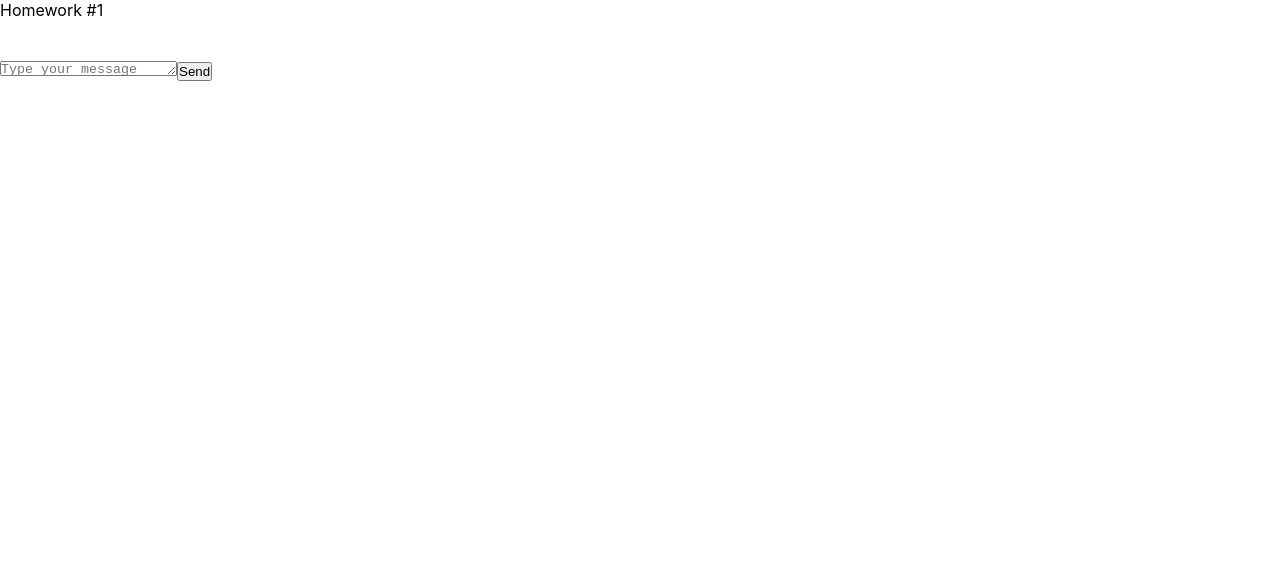
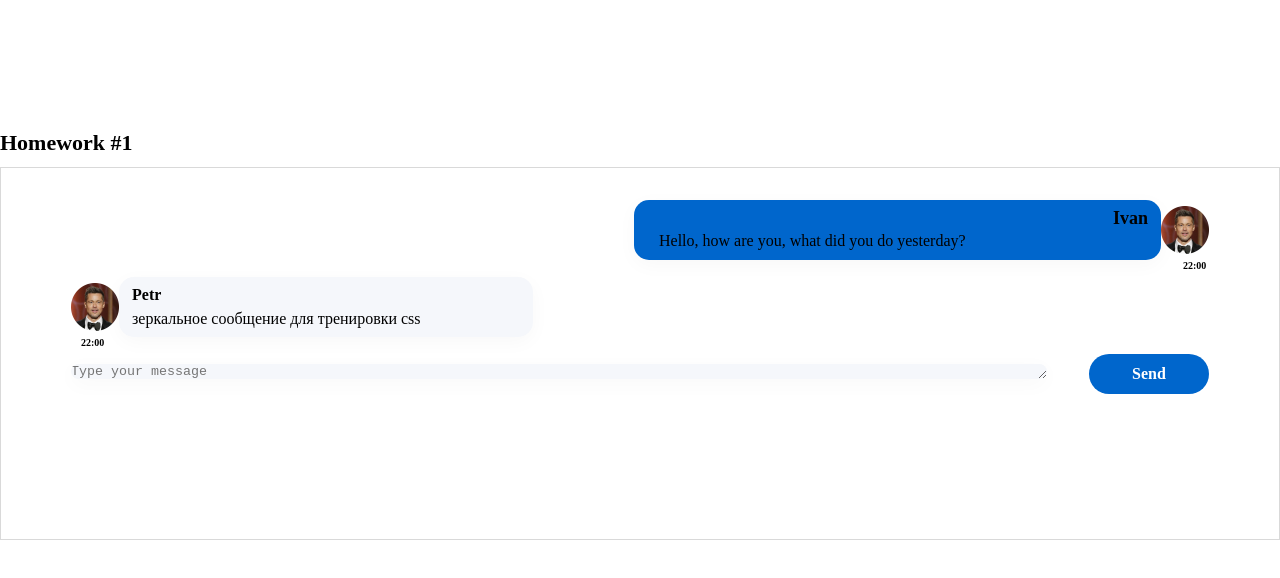
Before and after one commit to KristinOsmakov/HW_Tuesday, a React (Create React App) app: page / in a window 1280 px wide. Shown: the top 578 px of the page. Built offline with nearby package versions, Linux system fonts and the light colour scheme.

Commit message:
Add solution HW1.

```diff
--- a/package.json
+++ b/package.json
@@ -1,6 +1,6 @@
 {
   "name": "hws2",
-  "homepage": "http://IgnatZakalinsky.github.io/hws2",
+  "homepage": "http://KristinOsmakov.github.io/Tuesday_HW",
   "version": "0.1.0",
   "private": true,
   "dependencies": {
--- a/src/s1-main/App.module.css
+++ b/src/s1-main/App.module.css
@@ -3,9 +3,31 @@
 }
 
 .hw {
+    width: 1280px;
+    height: 373px;
+    gap: 0px;
+
+    border: 1px solid #D9D9D9;
+    padding: 32px 70px;
 
 }
 
 .hwTitle {
+    margin-top: 130px;
+    margin-bottom: 10px;
+    width: 165px;
+    height: 27px;
+    top: 131px;
+    left: 70px;
+    gap: 0px;
+    opacity: 0px;
+
+    font-family: Montserrat;
+    font-size: 22px;
+    font-weight: 600;
+    line-height: 26.82px;
+    text-align: left;
+
+    color: #000000;
 
 }
--- a/src/s2-homeworks/hw01/HW1.tsx
+++ b/src/s2-homeworks/hw01/HW1.tsx
@@ -6,25 +6,37 @@ import FriendMessage from './friend-message/FriendMessage'
 import avatar from './avatar.png'
 
 /*
-* 1 - описать тип MessageType
-* 2 - описать тип MessagePropsType в файле Message.tsx
-* 3 - в файле Message.tsx отобразить приходящие данные
-* 4 - выполнить пункты 2, 3 в файле FriendMessage.tsx
+* 1 - описать тип MessageType +
+* 2 - описать тип MessagePropsType в файле Message.tsx +
+* 3 - в файле Message.tsx отобразить приходящие данные +
+* 4 - выполнить пункты 2, 3 в файле FriendMessage.tsx +
 * 5 - сделать стили в соответствии с дизайном
 * */
 
 // нужно создать правильный тип вместо any
-export type MessageType = any
+export type MessageType = {
+    id: number,
+    user: UserPropsType,
+    message: MessagePartPropsType
+}
+export type UserPropsType = {
+    avatar: string,
+    name: string
+}
+export type MessagePartPropsType = {
+    text: string,
+    time: string
+}
 
 // структуру объекта не менять
 export const message0: MessageType = {
     id: 0,
     user: {
         avatar: avatar, // можно менять
-        name: 'Some Name',  // можно менять
+        name: 'Ivan',  // можно менять
     },
     message: {
-        text: 'some textsome textsome textsome textsome textsome textsome text', // можно менять
+        text: 'Hello, how are you, what did you do yesterday?', // можно менять
         time: '22:00', // можно менять
     },
 }
@@ -32,7 +44,7 @@ export const friendMessage0: MessageType = {
     id: 100,
     user: {
         avatar: avatar, // можно менять
-        name: 'Friend Name', // можно менять
+        name: 'Petr', // можно менять
     },
     message: {
         text: 'зеркальное сообщение для тренировки css', // можно менять
@@ -59,3 +71,74 @@ const HW1 = () => {
 }
 
 export default HW1
+
+
+
+
+
+
+
+
+
+//
+// import React from 'react'
+// import Message from './message/Message'
+// import MessageSender from './message-sender/MessageSender'
+// import s2 from '../../s1-main/App.module.css'
+// import FriendMessage from './friend-message/FriendMessage'
+// import avatar from './avatar.png'
+//
+// /*
+// * 1 - описать тип MessageType
+// * 2 - описать тип MessagePropsType в файле Message.tsx
+// * 3 - в файле Message.tsx отобразить приходящие данные
+// * 4 - выполнить пункты 2, 3 в файле FriendMessage.tsx
+// * 5 - сделать стили в соответствии с дизайном
+// * */
+//
+// // нужно создать правильный тип вместо any
+// export type MessageType = any
+//
+// // структуру объекта не менять
+// export const message0: MessageType = {
+//     id: 0,
+//     user: {
+//         avatar: avatar, // можно менять
+//         name: 'Some Name',  // можно менять
+//     },
+//     message: {
+//         text: 'some textsome textsome textsome textsome textsome textsome text', // можно менять
+//         time: '22:00', // можно менять
+//     },
+// }
+// export const friendMessage0: MessageType = {
+//     id: 100,
+//     user: {
+//         avatar: avatar, // можно менять
+//         name: 'Friend Name', // можно менять
+//     },
+//     message: {
+//         text: 'зеркальное сообщение для тренировки css', // можно менять
+//         time: '22:00', // можно менять
+//     },
+// }
+//
+// const HW1 = () => {
+//     return (
+//         <div id={'hw1'}>
+//             <div className={s2.hwTitle}>Homework #1</div>
+//             <div className={s2.hw}>
+//                 {/*проверка отображения (не менять)*/}
+//                 <div>
+//                     <Message message={message0} />
+//                     <FriendMessage message={friendMessage0} />
+//                 </div>
+//
+//                 {/*для автоматической проверки дз (не менять)*/}
+//                 <MessageSender M={Message} />
+//             </div>
+//         </div>
+//     )
+// }
+//
+// export default HW1
--- a/src/s2-homeworks/hw01/friend-message/FriendMessage.module.css
+++ b/src/s2-homeworks/hw01/friend-message/FriendMessage.module.css
@@ -1,17 +1,38 @@
 .friendMessage {
+    width: 462px;
+    height: 77px;
+    gap: 0px;
+    opacity: 0px;
 
 }
 
 .friendImageAndText {
-
+    display: flex;
+    flex-wrap: wrap;
+    justify-content: center;
+    align-items: center;
 }
 
 .friendImageAndText img {
-
+    width: 48px;
+    height: 48px;
+    gap: 0px;
+    opacity: 0px;
 }
 
 .friendText {
+    width: 414px;
+    height: 60px;
+    gap: 0px;
+    opacity: 0px;
 
+    background: #F5F7FB;
+
+    box-shadow: 0px 1px 2px 0px #1D21261A;
+    box-shadow: 0px 5px 20px 0px #1D212608;
+
+    padding: 8px 13px;
+    border-radius: 15px;
 }
 
 .friendText:after {
@@ -19,13 +40,50 @@
 }
 
 .friendName {
+    width: 35px;
+    height: 20px;
+    gap: 0px;
+    margin-bottom: 4px;
+    opacity: 0px;
 
+    font-family: Montserrat;
+    font-size: 16px;
+    font-weight: 600;
+    line-height: 19.5px;
+    text-align: left;
+
+    color: #000000;
 }
 
 .friendMessageText {
+    width: 374px;
+    height: 20px;
+    gap: 0px;
+    opacity: 0px;
 
+    font-family: Montserrat;
+    font-size: 16px;
+    font-weight: 400;
+    line-height: 19.5px;
+    text-align: left;
+
+    color: #000000;
 }
 
 .friendTime {
+    width: 29px;
+    height: 12px;
+    gap: 0px;
+    opacity: 0px;
 
+    font-family: Montserrat;
+    font-size: 10px;
+    font-weight: 600;
+    line-height: 12.19px;
+    text-align: left;
+
+    color: #000000;
+
+    text-align: left;
+    margin-left: 10px;
 }
--- a/src/s2-homeworks/hw01/friend-message/FriendMessage.tsx
+++ b/src/s2-homeworks/hw01/friend-message/FriendMessage.tsx
@@ -1,8 +1,13 @@
 import React from 'react'
 import s from './FriendMessage.module.css'
+import {MessageType} from "../HW1";
 
 // создать тип вместо any и отобразить приходящие данные
-const FriendMessage = (props: any) => {
+
+export type FriendMessagePropsType = {
+    message: MessageType
+}
+const FriendMessage = (props: FriendMessagePropsType) => {
     return (
         <div
             id={'hw1-friend-message-' + props.message.id}
@@ -12,7 +17,7 @@ const FriendMessage = (props: any) => {
                 <img
                     id={'hw1-friend-avatar-' + props.message.id}
                     // создаёт студент
-
+                    src={props.message.user.avatar}
                     //
                 />
                 <div className={s.friendText}>
@@ -21,7 +26,7 @@ const FriendMessage = (props: any) => {
                         className={s.friendName}
                     >
                         {/*создаёт студент*/}
-
+                        {props.message.user.name}
                         {/**/}
                     </div>
                     <pre
@@ -29,7 +34,7 @@ const FriendMessage = (props: any) => {
                         className={s.friendMessageText}
                     >
                         {/*создаёт студент*/}
-
+                        {props.message.message.text}
                         {/**/}
                     </pre>
                 </div>
@@ -39,7 +44,7 @@ const FriendMessage = (props: any) => {
                 className={s.friendTime}
             >
                 {/*создаёт студент*/}
-
+                {props.message.message.time}
                 {/**/}
             </div>
         </div>
--- a/src/s2-homeworks/hw01/message-sender/MessageSender.module.css
+++ b/src/s2-homeworks/hw01/message-sender/MessageSender.module.css
@@ -3,11 +3,41 @@
 }
 
 .textarea {
+    width: 976px;
+    height: 40px;
+    top: 432px;
+    left: 70px;
+    gap: 0px;
+    margin-right: 42px;
+    border-radius: 20px;
+    border: none;
+    opacity: 0px;
+
+    background: #F5F7FB;
+
+    box-shadow: 0px 1px 2px 0px #1D21261A;
+    box-shadow: 0px 5px 20px 0px #1D212608;
 
 }
 
 .button {
+    font-family: Montserrat;
+    font-size: 16px;
+    font-weight: 600;
+    line-height: 19.5px;
+    color: #FFFFFF;
 
+    width: 120px;
+    height: 40px;
+    top: 432px;
+    left: 1090px;
+    gap: 0px;
+    border-radius: 20px;
+    border: none;
+    opacity: 0px;
+    cursor: pointer;
+
+    background: #0066CC;
 }
 
 .button:hover {
--- a/src/s2-homeworks/hw01/message/Message.module.css
+++ b/src/s2-homeworks/hw01/message/Message.module.css
@@ -1,17 +1,50 @@
 .message {
+    width: 575px;
+    height: 77px;
+    gap: 0px;
+    opacity: 0px;
+    margin-left: auto;
 
+    display: flex;
+    flex-direction: column;
 }
 
 .imageAndText {
+    display: flex;
+    flex-wrap: wrap;
+    justify-content: center;
+    align-items: center;
 
 }
 
 .imageAndText img {
-
+    width: 48px;
+    height: 48px;
+    gap: 0px;
+    opacity: 0px;
+    order: 2;
 }
 
 .text {
+    display: flex;
+    flex-wrap: wrap;
+    justify-content: right;
 
+    width: 527px;
+    height: 60px;
+    top: 192px;
+    left: 635px;
+    gap: 0px;
+    opacity: 0px;
+
+    padding: 8px 13px;
+    border-radius: 15px;
+
+    background: #0066CC;
+
+    box-shadow: 0px 1px 2px 0px #1D21261A;
+    box-shadow: 0px 5px 20px 0px #1D212608;
+    order: 1;
 }
 
 .text:after {
@@ -19,13 +52,47 @@
 }
 
 .name {
+    width: 40px;
+    height: 22px;
+    gap: 0px;
+    opacity: 0px;
 
+    font-family: Montserrat;
+    font-size: 18px;
+    font-weight: 600;
+    line-height: 21.94px;
+    text-align: right;
 }
 
 .messageText {
+    width: 489px;
+    height: 20px;
+    top: 224px;
+    left: 648px;
+    gap: 0px;
+    opacity: 0px;
 
+    font-family: Montserrat;
+    font-size: 16px;
+    font-weight: 400;
+    line-height: 19.5px;
+    text-align: left;
 }
 
 .time {
+    width: 26px;
+    height: 12px;
+    gap: 0px;
+    opacity: 0px;
+
+    font-family: Montserrat;
+    font-size: 10px;
+    font-weight: 600;
+    line-height: 12.19px;
+    text-align: left;
+
+    color: #000000;
+
+    margin-left: auto;
 
 }
--- a/src/s2-homeworks/hw01/message/Message.tsx
+++ b/src/s2-homeworks/hw01/message/Message.tsx
@@ -1,8 +1,13 @@
 import React from 'react'
 import s from './Message.module.css'
+import {MessagePartPropsType, MessageType} from "../HW1";
+import avatar from "../avatar.png";
 
 // нужно создать правильный тип вместо any
-export type MessagePropsType = any
+export type MessagePropsType = {
+    message: MessageType
+}
+
 
 // нужно отобразить приходящие данные
 const Message = (props: MessagePropsType) => {
@@ -12,25 +17,25 @@ const Message = (props: MessagePropsType) => {
                 <img
                     id={'hw1-avatar-' + props.message.id}
                     // создаёт студент
-
+                    src={props.message.user.avatar}
                     //
                 />
                 <div className={s.text}>
                     <div id={'hw1-name-' + props.message.id} className={s.name}>
                         {/*создаёт студент*/}
-
+                        {props.message.user.name}
                         {/**/}
                     </div>
                     <pre id={'hw1-text-' + props.message.id} className={s.messageText}>
                         {/*создаёт студент*/}
-
+                        {props.message.message.text}
                         {/**/}
                     </pre>
                 </div>
             </div>
             <div id={'hw1-time-' + props.message.id} className={s.time}>
                 {/*создаёт студент*/}
-
+                {props.message.message.time}
                 {/**/}
             </div>
         </div>
```
